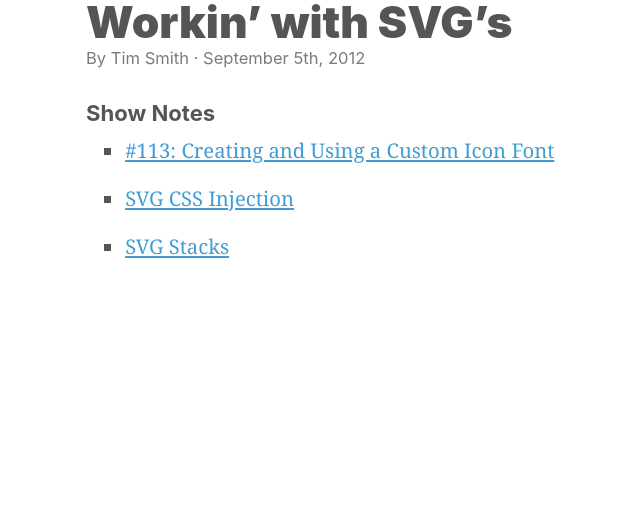
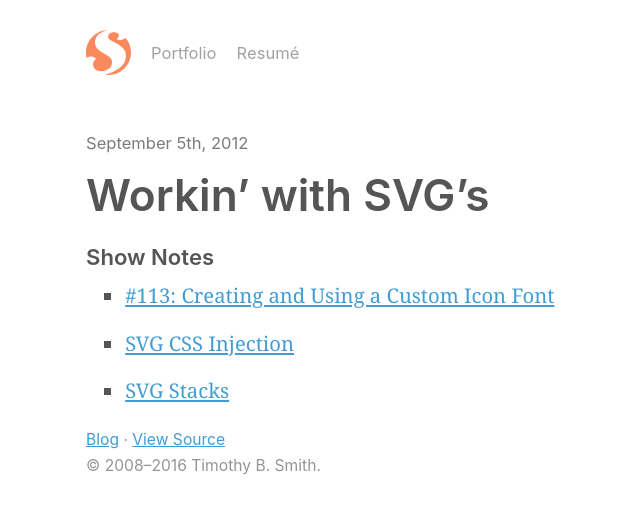
Before and after one commit to xavibenjamin/ttimsmith.com, a Jekyll site: the page built from _posts/2012-09-05-workin-with-svgs.html, in a window 1280 px wide. Shown: the top 514 px of the page, without its empty margins (228-868 px from the left). Built offline with Jekyll 4.4.1, drawn with Linux system fonts in a browser that asks for light colours; nearby versions of some CDN libraries.

Commit message:
performance, fonts, and better blog pages

```diff
--- a/_includes/footer.html
+++ b/_includes/footer.html
@@ -6,7 +6,7 @@
 </section> -->
 
 <footer class="site__footer">
-  <small><a href="/blog">Archives</a> &middot; <a href="https://github.com/ttimsmith/new-ttimsmith">View Source</a></small>
+  <small><a href="/blog">Blog</a> &middot; <a href="https://github.com/ttimsmith/new-ttimsmith">View Source</a></small>
   <small>&copy; 2008&ndash;{{ site.time | date: "%Y" }} Timothy B. Smith.</small>
 </footer> <!-- end footer -->
 
--- a/_layouts/post.html
+++ b/_layouts/post.html
@@ -1,12 +1,17 @@
 ---
 layout: default
 ---
+<div class="contain">
+  <div class="grid-8 centered">
+    {% include header.html %}
+  </div><!-- /.grid-8 centered -->
+</div><!-- /.contain -->
 
 <div class="contain">
   <article class="grid-8 centered">
     <header class="post__header">
+      <small class="post__pubdate meta"><time datetime="{{ page.date | date_to_xmlschema }}">{% assign d = page.date | date: "%-d"  %}{{ page.date | date: "%B" }} {% case d %}{% when '1' or '21' or '31' %}{{ d }}st{% when '2' or '22' %}{{ d }}nd{% when '3' or '23' %}{{ d }}rd{% else %}{{ d }}th{% endcase %}, {{ page.date | date: "%Y" }}</time></small>
       <h1>{{ page.title }}</h1>
-      <small class="post__pubdate meta">By Tim Smith &middot; <time datetime="{{ page.date | date_to_xmlschema }}">{% assign d = page.date | date: "%-d"  %}{{ page.date | date: "%B" }} {% case d %}{% when '1' or '21' or '31' %}{{ d }}st{% when '2' or '22' %}{{ d }}nd{% when '3' or '23' %}{{ d }}rd{% else %}{{ d }}th{% endcase %}, {{ page.date | date: "%Y" }}</time></small>
     </header>
 
     <div class="post__content">
@@ -15,3 +20,9 @@ layout: default
 
   </article>
 </div><!-- .contain -->
+
+<div class="contain">
+  <div class="grid-8 centered">
+    {% include footer.html %}
+  </div><!-- /.grid-8 centered -->
+</div><!-- /.contain -->
--- a/assets/stylesheets/_layout/_pages.scss
+++ b/assets/stylesheets/_layout/_pages.scss
@@ -15,8 +15,8 @@ PAGE STYLES
   }
   h2 {
     font-size: 1.4em;
-    font-weight: 900;
-    margin-bottom: $spacing-xxs;
+    font-weight: 600;
+    margin-bottom: 0;
     a {
       text-decoration: none;
     }
@@ -56,7 +56,7 @@ PAGE STYLES
   margin: 0;
   li {
     list-style-type: none;
-    margin-bottom: $spacing-m;
+    margin-bottom: 0;
     a {
       text-decoration: none;
     }
@@ -73,14 +73,16 @@ PAGE STYLES
 
 .post__pubdate {
   color: lighten($bodyColor, 15%);
+  display: block;
   font-size: .90em;
+  margin-bottom: 1rem;
   @extend %sans;
 }
 
 .post__header {
   h1 {
     font-size: 2.4em;
-    font-weight: 900;
+    font-weight: 600;
     line-height: 100%;
   }
 }
--- a/assets/stylesheets/_redbat/_type.scss
+++ b/assets/stylesheets/_redbat/_type.scss
@@ -7,6 +7,19 @@ TYPE
 
 BASE TYPE
 ------------------------------------------- */
+html {
+  &.wf-loading {
+    h1, h2, h3, h4, h5, p, li, small {
+      visibility: hidden;
+    }
+  }
+
+  &.wf-active, &.wf-inactive {
+    h1, h2, h3, h4, h5, p, li, small {
+      visibility: visible;
+    }
+  }
+}
 
 body {
 	font-size: 115%;
@@ -89,7 +102,7 @@ p {
   h3 {
     margin: 1.8rem 0 0;
     font-size: 1.2em;
-    font-weight: 700;
+    font-weight: 600;
     @include breakpoint(m) {
       font-size: 1.45rem;
     }
@@ -97,12 +110,12 @@ p {
   h4 {
     margin: 6% 0 1%;
     font-size: 1.1em;
-    font-weight: 700;
+    font-weight: 600;
   }
   h5 {
     margin: 6% 0 0;
     font-size: .95em;
-    font-weight: 700;
+    font-weight: 600;
     text-transform: uppercase;
     &:before {
       background: $borderColor;
```
Also changed, not shown: 1 other file.
